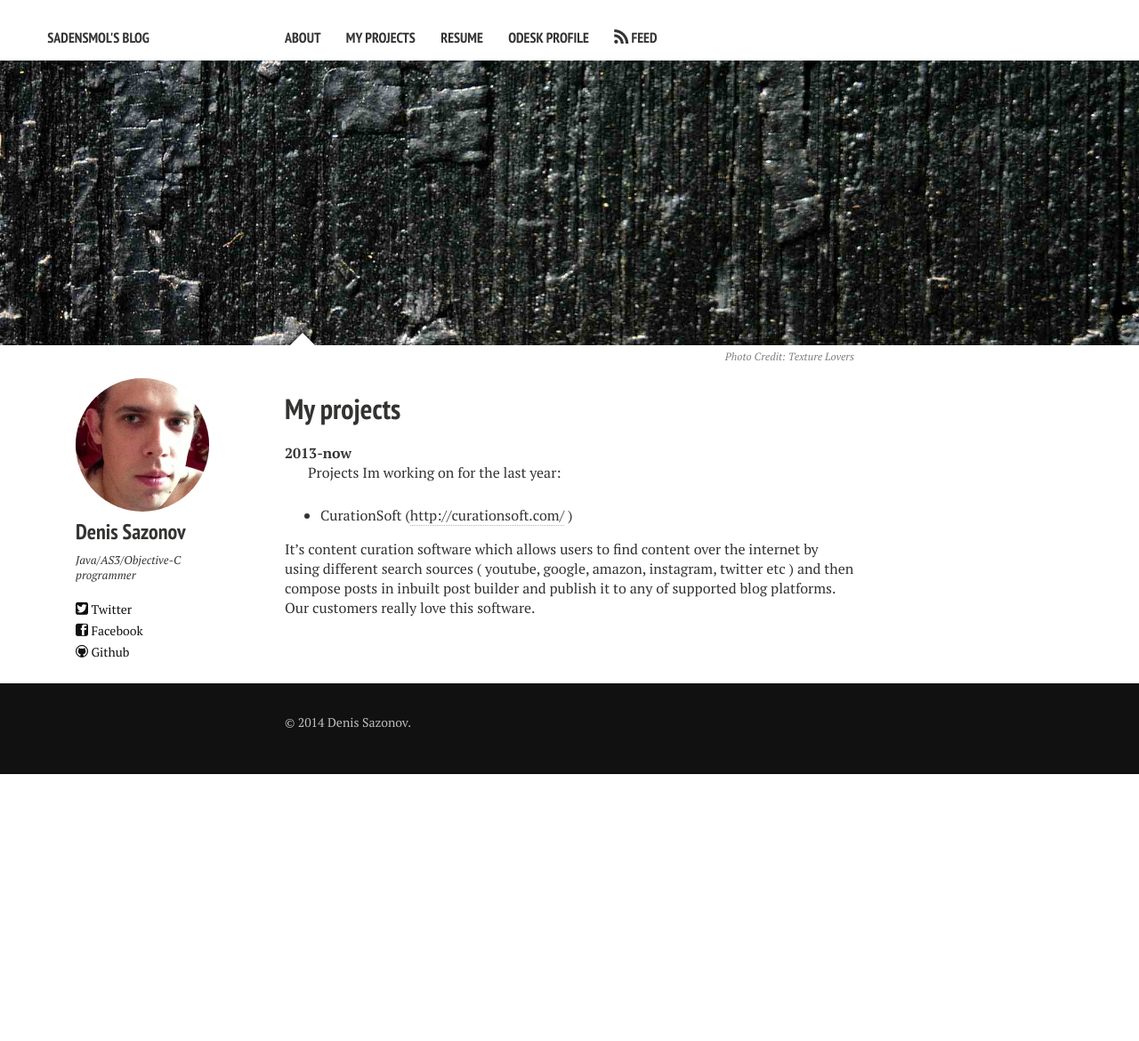
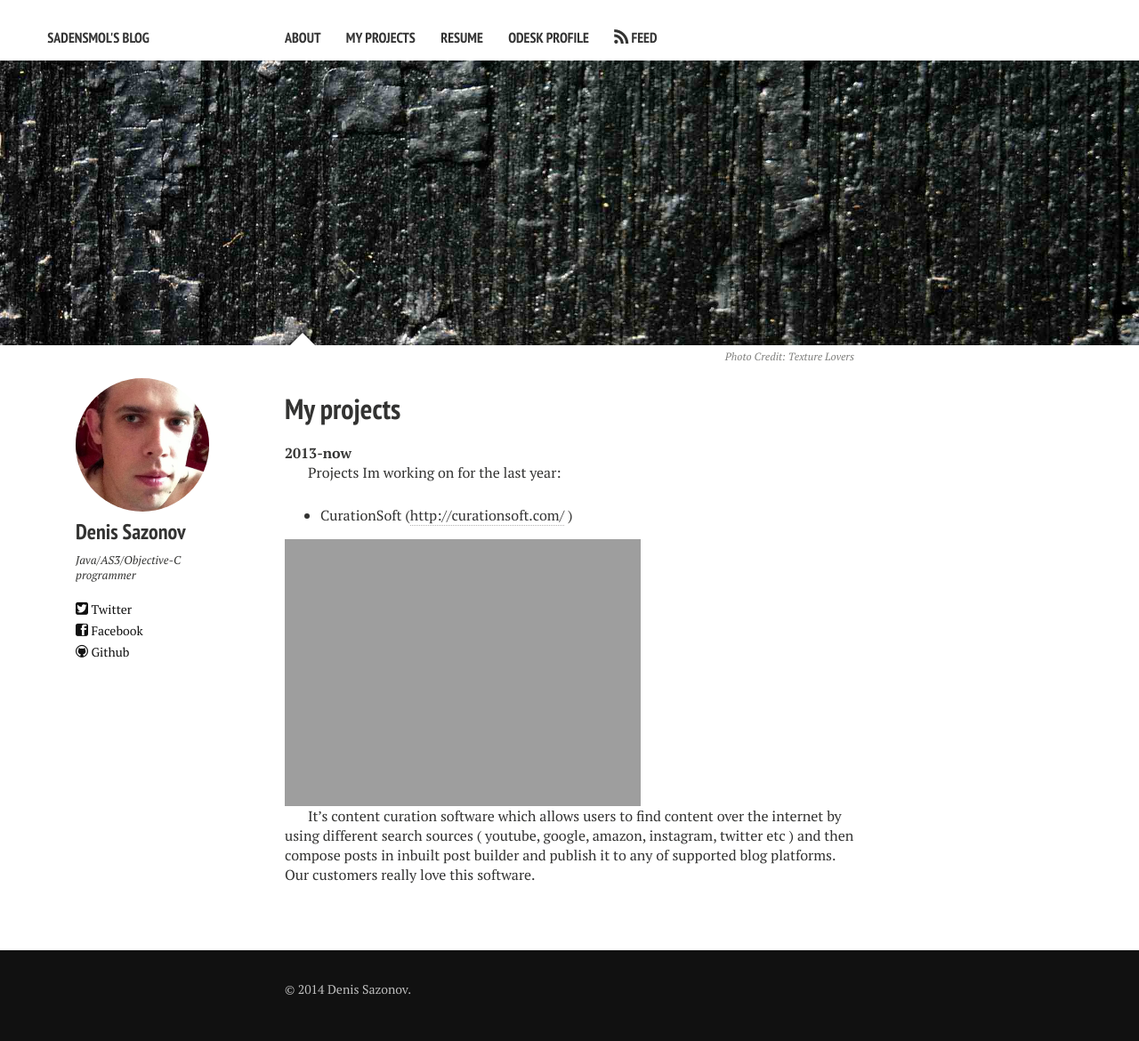
Before and after one commit to sadensmol/sadensmol.github.com, a Jekyll site: the page built from projects.md, in a window 1280 px wide. Shown: the whole page at 89% size. Built offline with Jekyll 4.4.1, drawn with Linux system fonts in a browser that asks for light colours; nearby versions of some CDN libraries; before the commit the page ends 900 px from its top, so only the background shows below that.

Commit message:
Update projects.md
added image

```diff
--- a/projects.md
+++ b/projects.md
@@ -19,5 +19,7 @@ Projects Im working on for the last year:
 - CurationSoft
 ([http://curationsoft.com/](http://curationsoft.com/ "CurationSoft") )
 
+![CurationSoft]({{ site.url }}/images/projects_cs_screenshot.png)
+
 
 It's content curation software which allows users to find content over the internet by using different search sources ( youtube, google, amazon, instagram, twitter etc ) and then compose posts in inbuilt post builder and publish it to any of supported blog platforms. Our customers really love this software.
```
